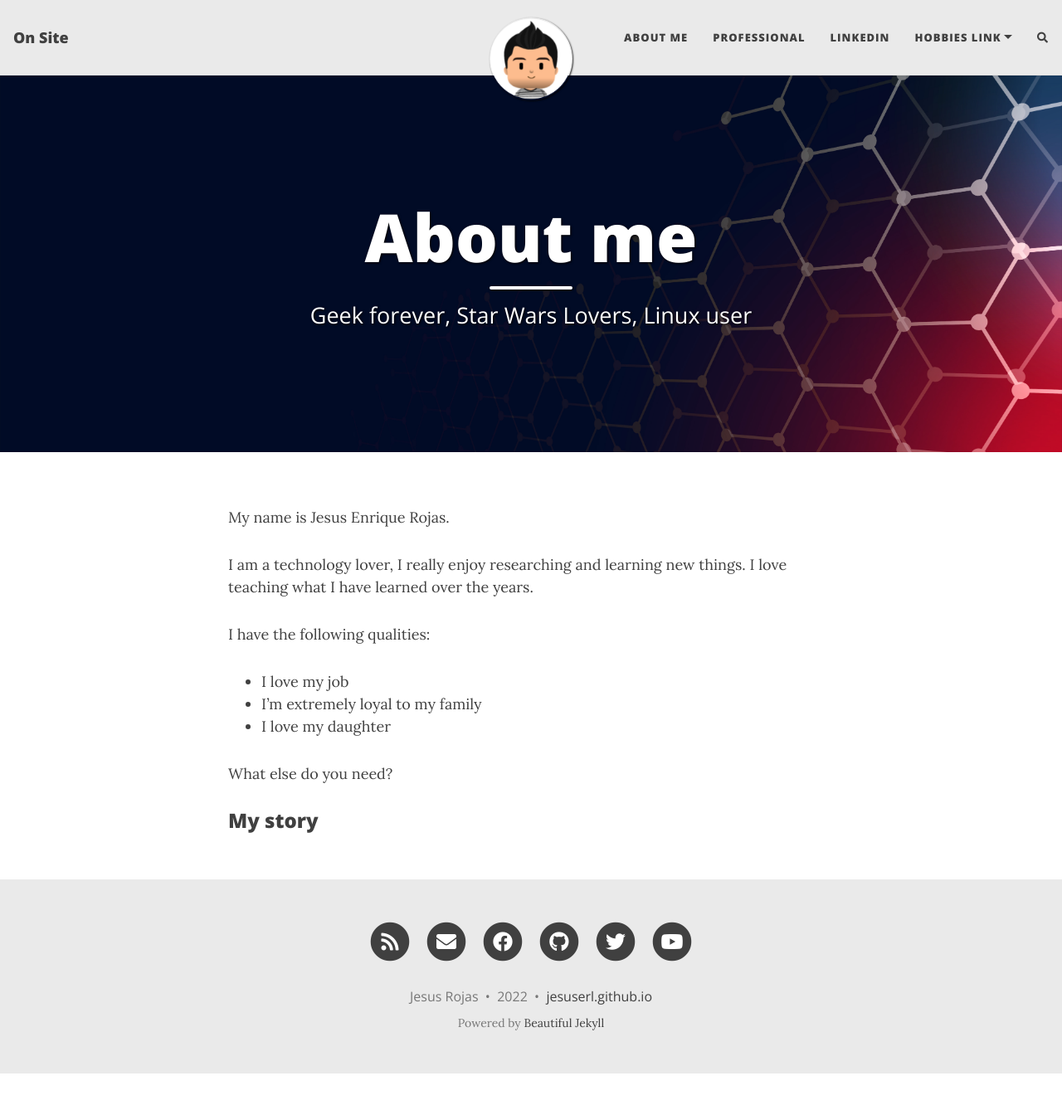
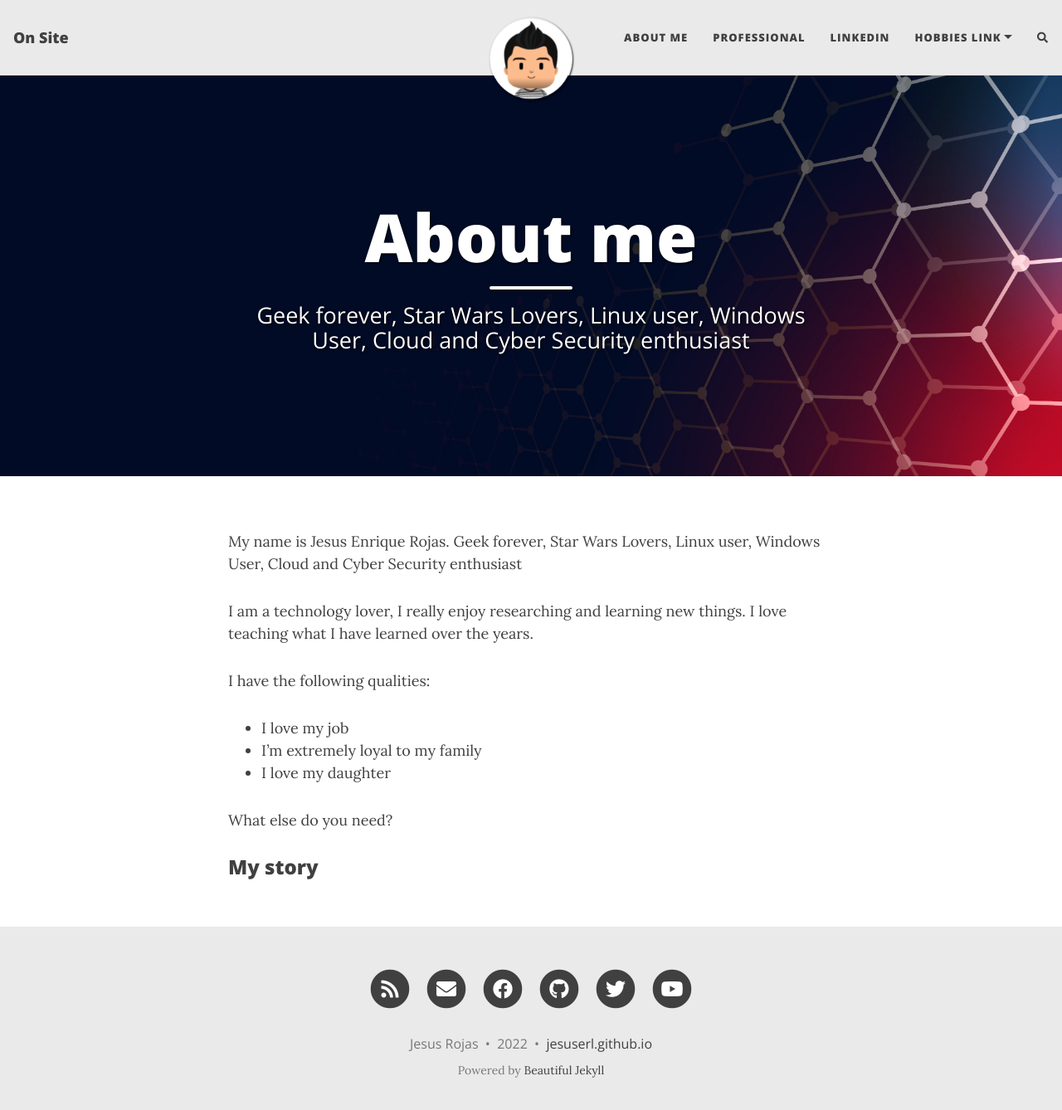
Before and after one commit to jesuserl/jesuserl.github.io, a Jekyll site: the page built from aboutme.md, in a window 1280 px wide and 1351 px high. Shown: the top 1338 px of the window at 83% size. Built offline with Jekyll 4.4.1, drawn with Linux system fonts in a browser that asks for light colours; nearby versions of some CDN libraries; comment, search, counter and statistics services are not loaded.

Commit message:
comit222

```diff
--- a/aboutme.md
+++ b/aboutme.md
@@ -1,14 +1,16 @@
 ---
 layout: page
 title: About me
-subtitle: Geek forever, Star Wars Lovers, Linux user
+subtitle: Geek forever, Star Wars Lovers, Linux user, Windows User, Cloud and Cyber Security enthusiast
 cover-img: /assets/img/22589.jpg
 share-img: /assets/img/22589.jpg
 ---
 
 My name is Jesus Enrique Rojas.
+Geek forever, Star Wars Lovers, Linux user, Windows User, Cloud and Cyber Security enthusiast
 
 I am a technology lover, I really enjoy researching and learning new things. I love teaching what I have learned over the years.
+
 
 I have the following qualities:
 
```
